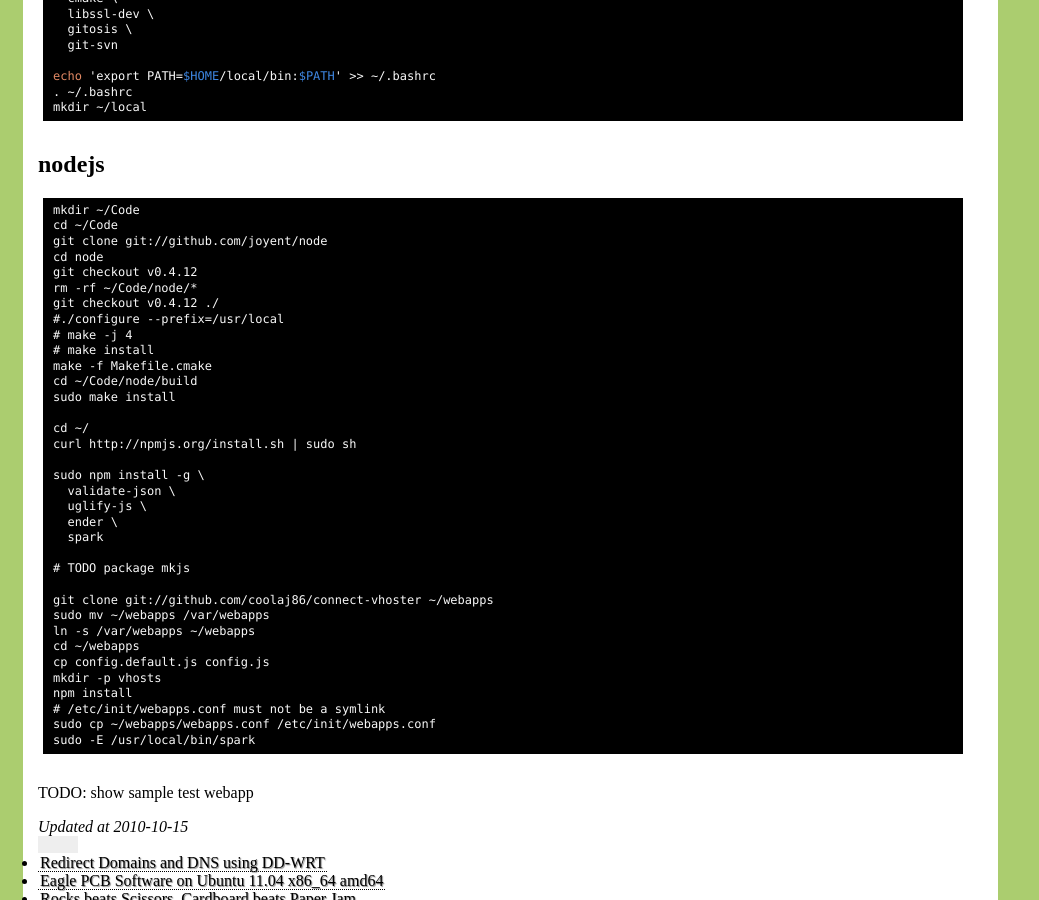
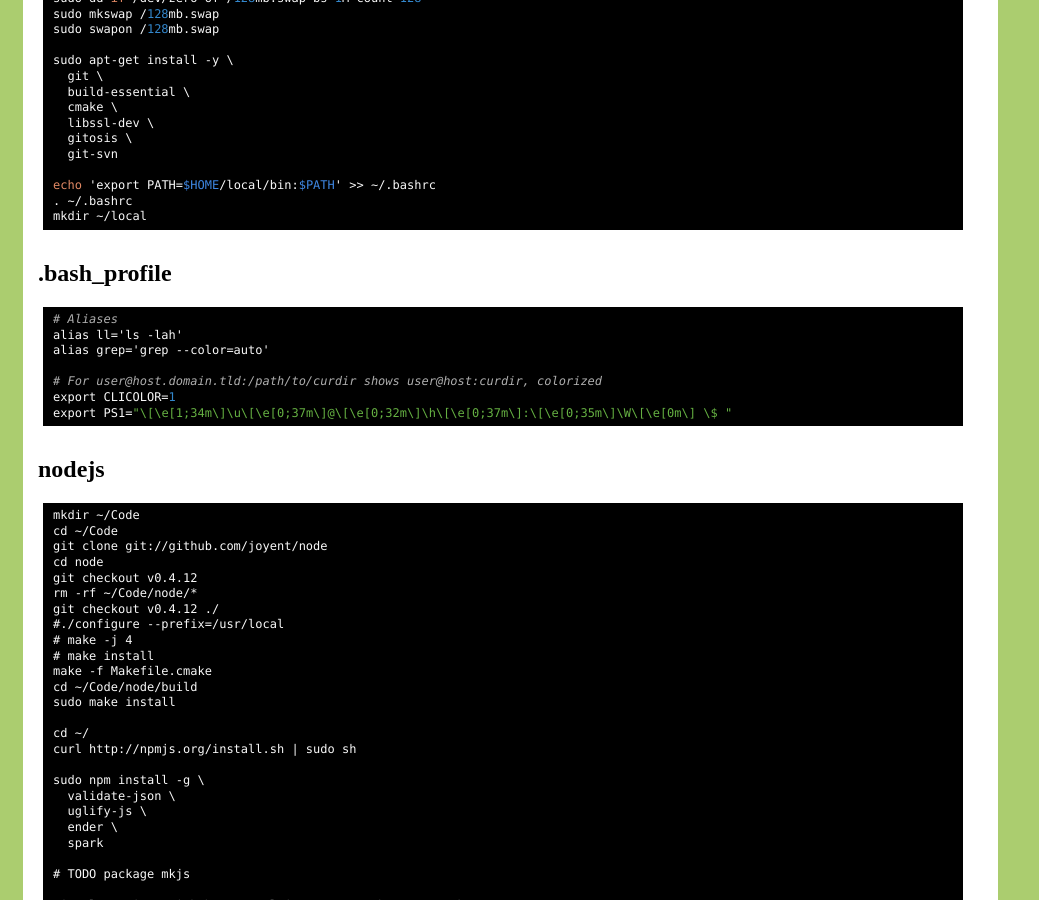
Before and after one commit to coolaj86/coolaj86.github.com, a Jekyll site: the page built from _posts/2010-10-15-how-i-setup-my-vpses.md, in a window 1280 px wide and 900 px high, scrolled down 2172 px. Shown: the whole window, without its empty margins (0-1039 px from the left). Built offline with Jekyll 4.4.1, drawn with Linux system fonts in a browser that asks for light colours; Markdown is read by kramdown in place of the engine named in the settings; comment, search, counter and statistics services are not loaded; some of the changed text lies outside the part shown.

Commit message:
added bash_profile and hostname

```diff
--- a/_posts/2010-10-15-how-i-setup-my-vpses.md
+++ b/_posts/2010-10-15-how-i-setup-my-vpses.md
@@ -72,6 +72,10 @@
     update-alternatives --config editor
     3
 
+hostname
+
+    sudo hostname sub.domain.tld
+    sudo bash -c "echo sub.domain.tld > /etc/hostname"
 
 
 Bare Bones
@@ -130,6 +134,17 @@
     . ~/.bashrc
     mkdir ~/local
 
+.bash_profile
+---
+
+    # Aliases
+    alias ll='ls -lah'
+    alias grep='grep --color=auto'
+
+    # For user@host.domain.tld:/path/to/curdir shows user@host:curdir, colorized
+    export CLICOLOR=1
+    export PS1="\[\e[1;34m\]\u\[\e[0;37m\]@\[\e[0;32m\]\h\[\e[0;37m\]:\[\e[0;35m\]\W\[\e[0m\] \$ "
+
 nodejs
 ----
 
```
